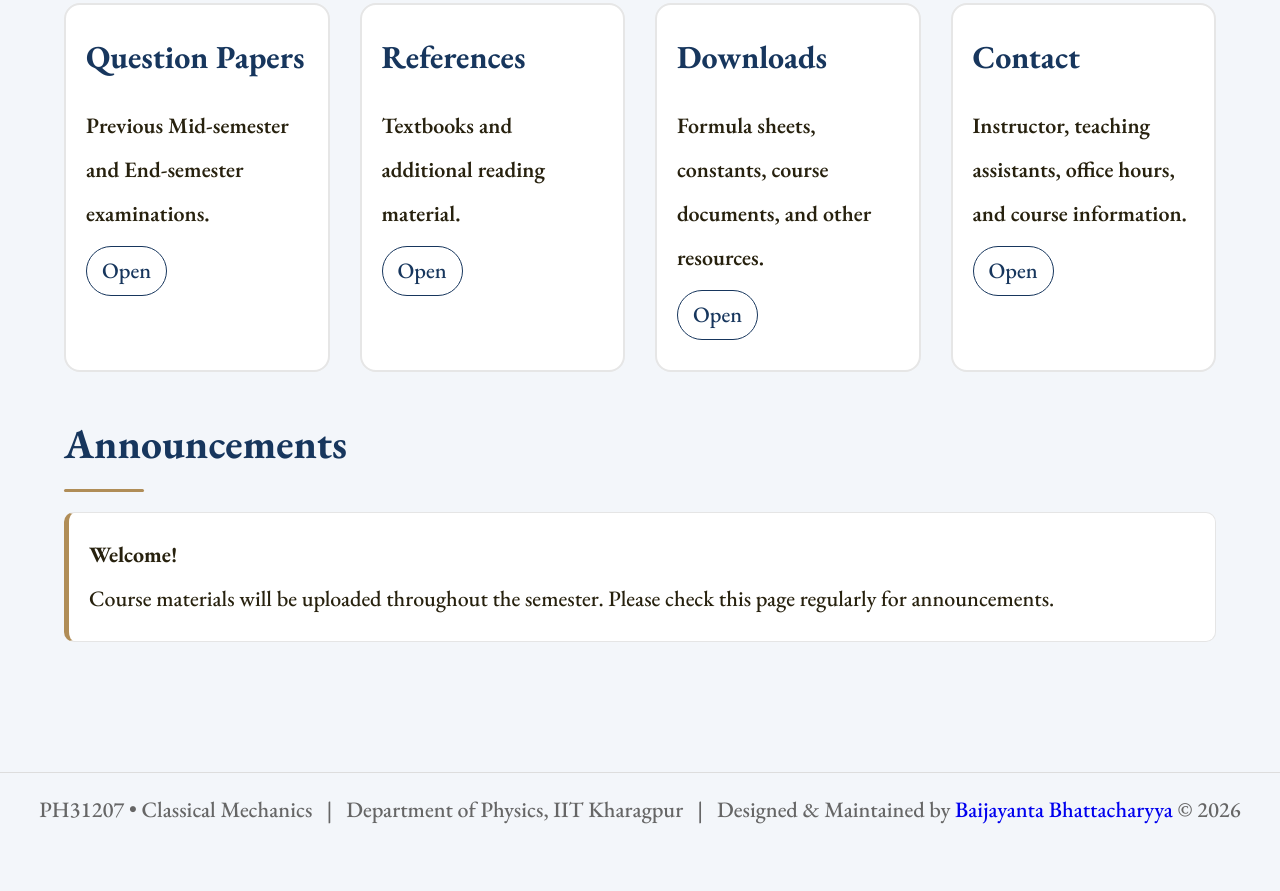
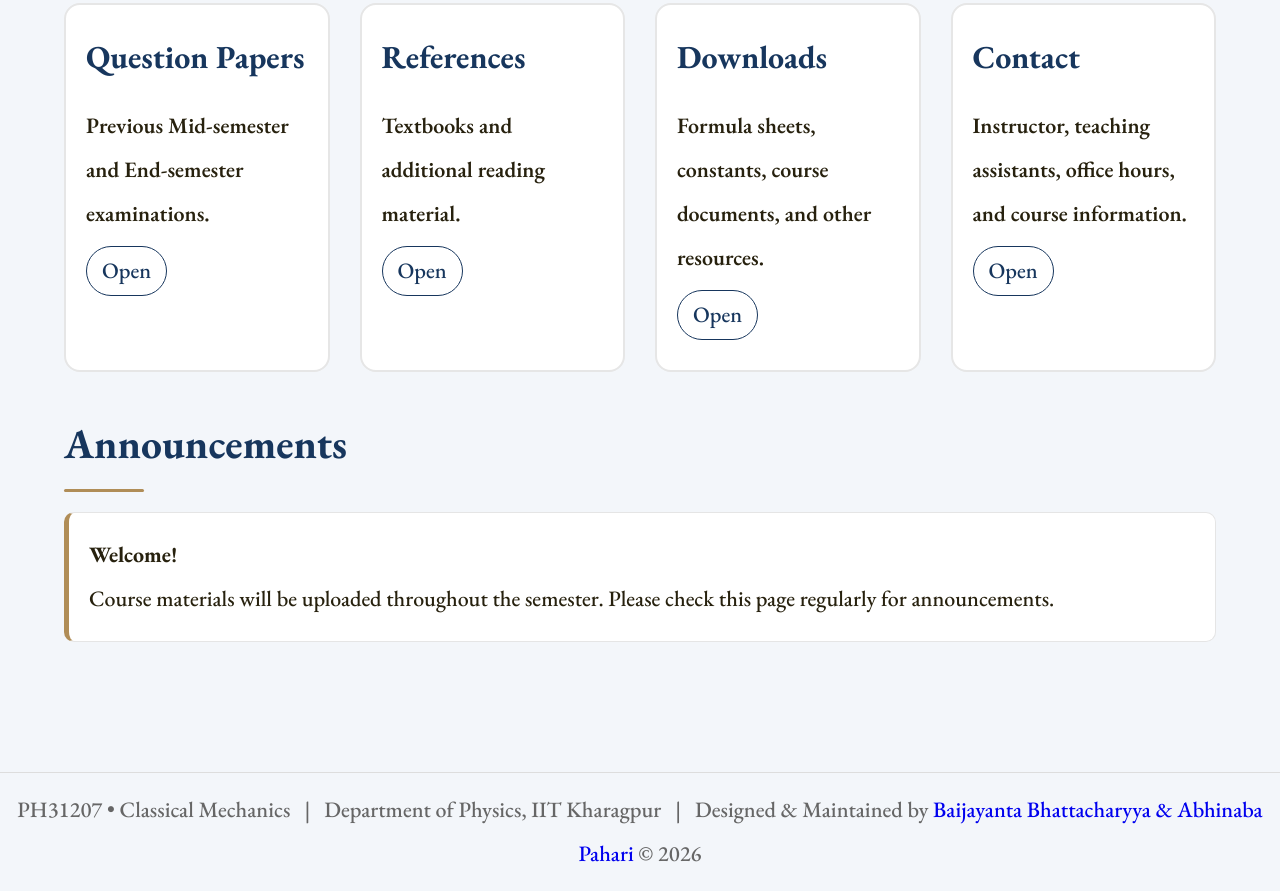
Before and after one commit to Baijayanta21/PH31207, a plain HTML site: page index.html in a window 1280 px wide. Shown: the part 1192-2083 px from the top of the page. Before the commit the page ends 2039 px from the top, so only its background shows below. Drawn offline with nearby package versions, Linux system fonts and the light colour scheme.

Commit message:
Update index.html

```diff
--- a/index.html
+++ b/index.html
@@ -197,7 +197,7 @@ Please check this page regularly for announcements.
 
 <footer>
 <p> PH31207 • Classical Mechanics &nbsp; | &nbsp; Department of Physics, IIT Kharagpur &nbsp; | &nbsp; Designed & Maintained by
-<a href="https://sites.google.com/view/baijayantabhattacharyya03" target="_blank"> Baijayanta Bhattacharyya</a>
+<a href="https://sites.google.com/view/baijayantabhattacharyya03" target="_blank"> Baijayanta Bhattacharyya & Abhinaba Pahari</a>
 © 2026 </p>
 </footer>
 </body>
```
